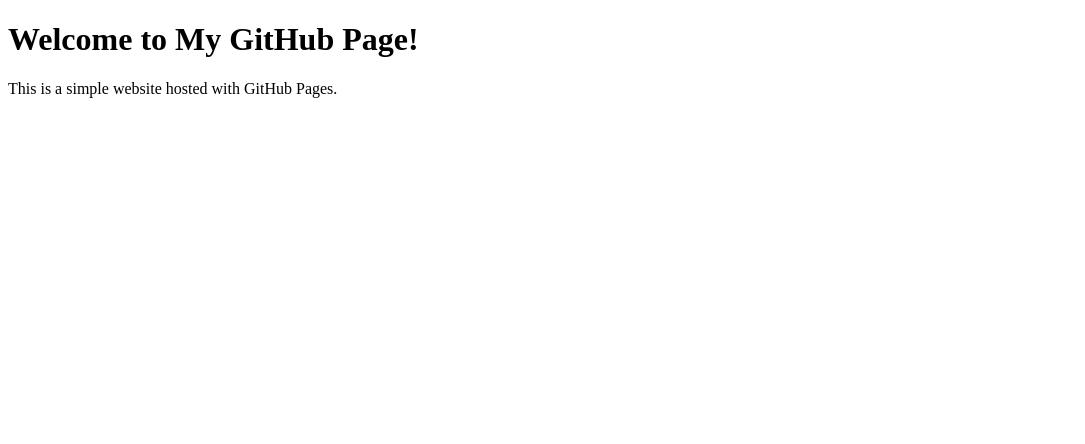
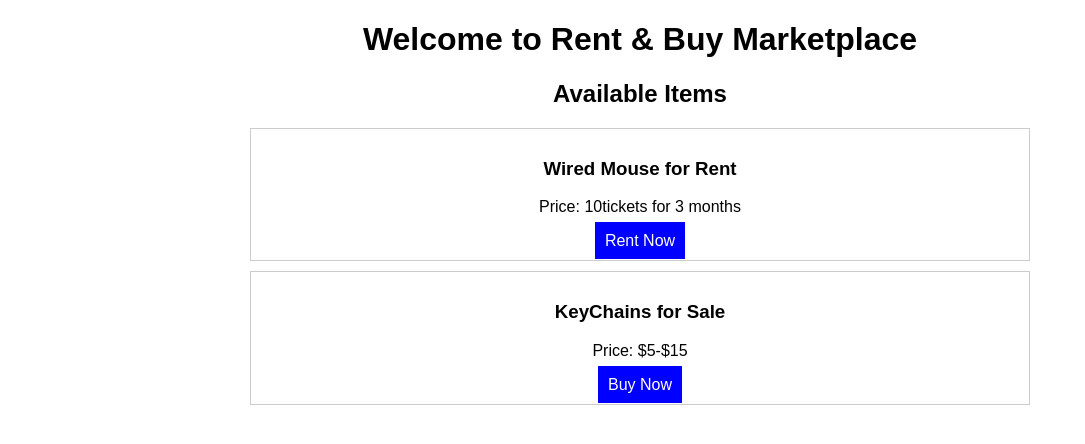
Before and after one commit to pradeepb-git/protech.github.io, a plain HTML site: page index.html in a window 1280 px wide. Shown: the whole page, without its empty margins (0-1085 px from the left). Drawn offline with Linux system fonts and the light colour scheme.

Commit message:
Update index.html to include inital buy/rent

```diff
--- a/index.html
+++ b/index.html
@@ -3,10 +3,28 @@
 <head>
     <meta charset="UTF-8">
     <meta name="viewport" content="width=device-width, initial-scale=1.0">
-    <title>My GitHub Page</title>
+    <title>Rent & Buy Marketplace</title>
+    <style>
+        body { font-family: Arial, sans-serif; text-align: center; }
+        .container { max-width: 800px; margin: auto; }
+        .item { border: 1px solid #ccc; padding: 10px; margin: 10px; }
+        .btn { padding: 10px; background: blue; color: white; text-decoration: none; }
+    </style>
 </head>
 <body>
-    <h1>Welcome to My GitHub Page!</h1>
-    <p>This is a simple website hosted with GitHub Pages.</p>
+    <h1>Welcome to Rent & Buy Marketplace</h1>
+    <div class="container">
+        <h2>Available Items</h2>
+        <div class="item">
+            <h3>Wired Mouse for Rent</h3>
+            <p>Price: 10tickets for 3 months</p>
+            <a href="#" class="btn">Rent Now</a>
+        </div>
+        <div class="item">
+            <h3>KeyChains for Sale</h3>
+            <p>Price: $5-$15</p>
+            <a href="#" class="btn">Buy Now</a>
+        </div>
+    </div>
 </body>
 </html>
```
